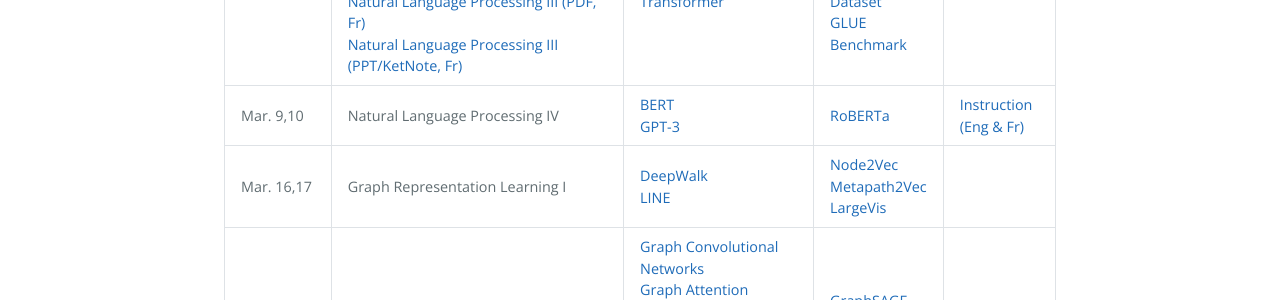
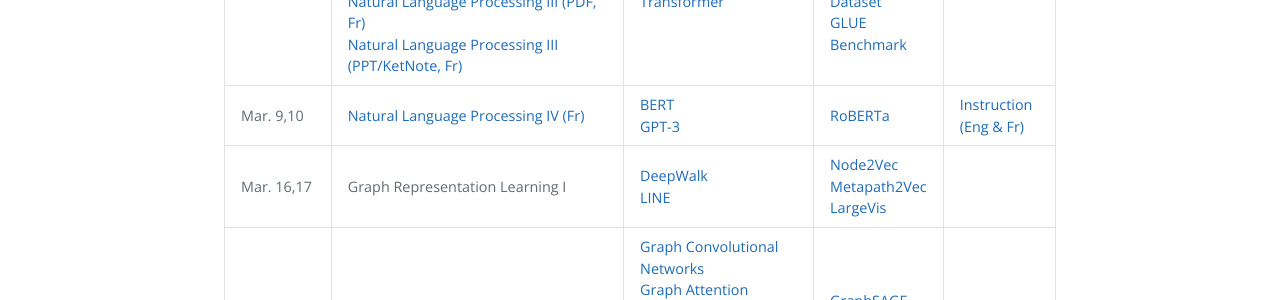
Before and after one commit to DeepGraphLearning/Math80600A_2022W, a Jekyll site: the page built from schedule.md, in a window 1280 px wide. Shown: the part 1323-1623 px from the top of the page. Built offline with Jekyll 4.4.1, drawn with Linux system fonts in a browser that asks for light colours.

```diff
--- a/schedule.md
+++ b/schedule.md
@@ -137,8 +137,8 @@ schedule:
         url: https://arxiv.org/abs/1804.07461
   - date: Mar. 9,10
     topics:
-      - name: Natural Language Processing IV
-        url:
+      - name: Natural Language Processing IV (Fr)
+        url: https://www.dropbox.com/s/38y90wmj5dlejzq/S8-AE%26VAE.pdf?dl=0
     readings:
       - name: BERT
         url: https://arxiv.org/abs/1810.04805
```
